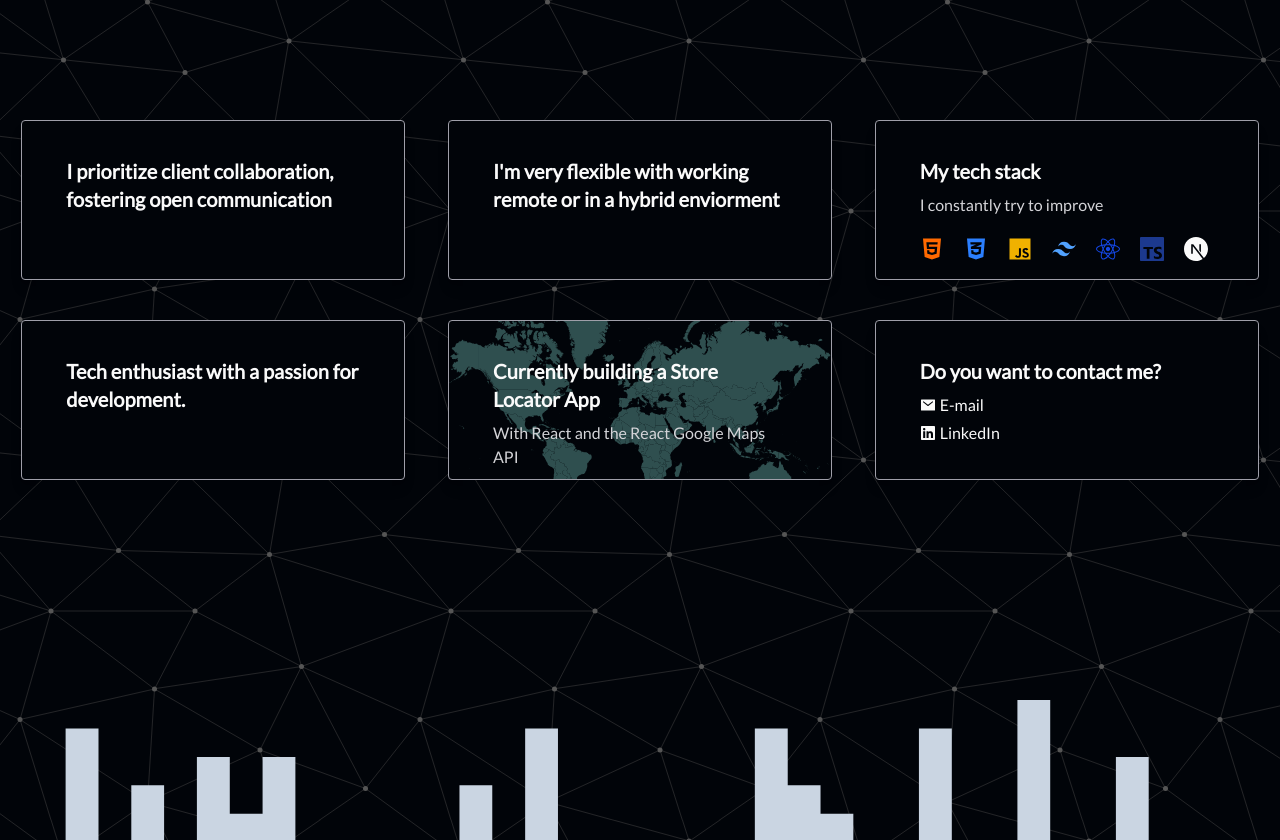
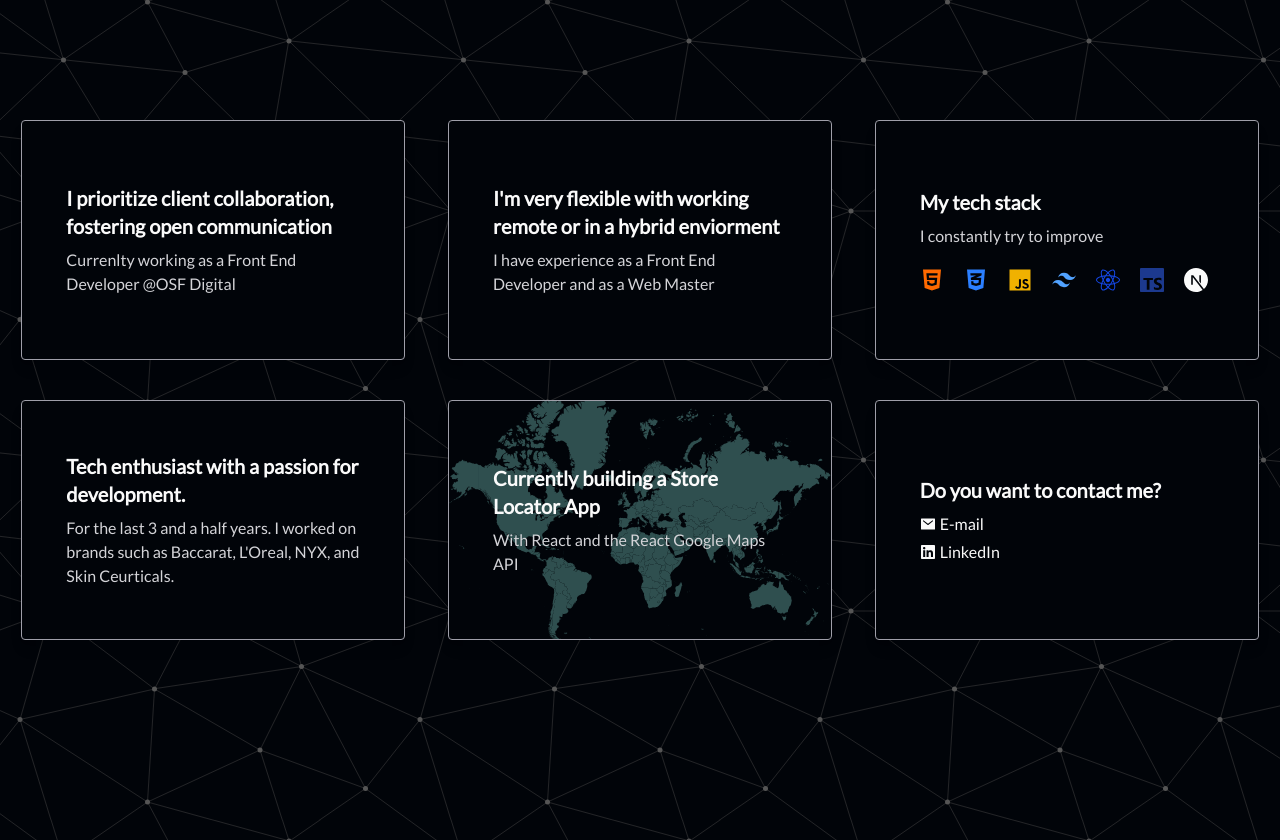
Before and after one commit to 8octa/portfoliov3, a React (Vite) app: page / in a window 1280 px wide. Shown: the part 780-1620 px from the top of the page. Built offline with nearby package versions, Linux system fonts and the light colour scheme; what tailwindcss-animated would draw is missing.

Commit message:
small updates

```diff
--- a/src/components/Card.jsx
+++ b/src/components/Card.jsx
@@ -6,7 +6,7 @@ import { FaFile } from "react-icons/fa";
 
 const Card = ({ title, description, id, img }) => {
   return (
-    <div className="max-w-sm w-full h-[10rem] rounded overflow-hidden shadow-lg bg-black border-1 border-zinc-400 p-5 m-5 relative">
+    <div className="flex items-center max-w-sm w-full h-[15rem] rounded overflow-hidden shadow-lg bg-black border-1 border-zinc-400 p-5 m-5 relative">
       <div className="px-6 py-4 relative z-10">
         <div className="font-bold text-xl mb-2">{title}</div>
         <p className="text-zinc-300 text-base">{description}</p>
--- a/src/index.js
+++ b/src/index.js
@@ -9,7 +9,7 @@ export const gridItems = [
   {
     id: 1,
     title: "I prioritize client collaboration, fostering open communication ",
-    description: "",
+    description: "Currenlty working as a Front End Developer @OSF Digital",
     className: "",
     imgClassName: "",
     titleClassName: "",
@@ -19,7 +19,8 @@ export const gridItems = [
   {
     id: 2,
     title: "I'm very flexible with working remote or in a hybrid enviorment",
-    description: "",
+    description:
+      "I have experience as a Front End Developer and as a Web Master",
     className: "",
     imgClassName: "",
     titleClassName: "",
@@ -40,7 +41,8 @@ export const gridItems = [
   {
     id: 4,
     title: "Tech enthusiast with a passion for development.",
-    description: "",
+    description:
+      "For the last 3 and a half years. I worked on brands such as Baccarat, L'Oreal, NYX, and Skin Ceurticals.",
     className: "",
     imgClassName: "",
     titleClassName: "",
```
